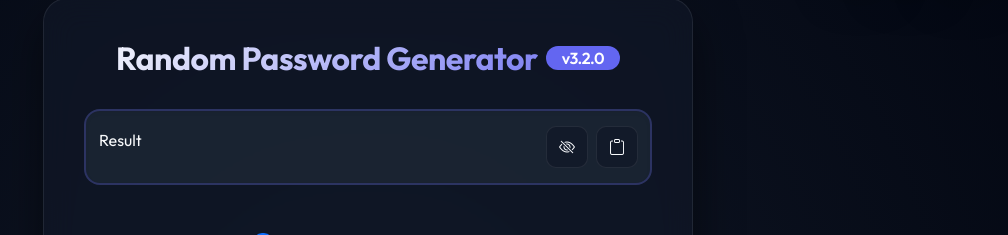
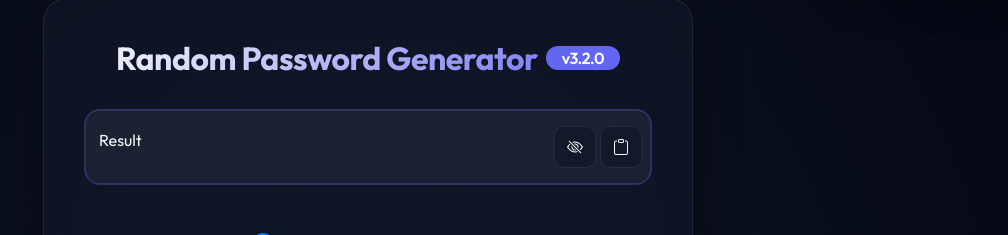
Before and after one commit to AtylaDaSilva/random-password-generator, a React (Create React App) app: page / in a window 1280 px wide. Shown: the part 98-333 px from the top of the page, without its empty margins (272-1280 px from the left). Built offline with nearby package versions, Linux system fonts and the light colour scheme.

Commit message:
fix(UI): Decreased font size & removed weird padding

```diff
--- a/src/components/forms/PasswordForm.jsx
+++ b/src/components/forms/PasswordForm.jsx
@@ -41,7 +41,7 @@ export default function PasswordForm({ state, callbacks }) {
                                     btnVariant="light"
                                 />
                                 <CopyToClipboard
-                                    className="result-btn"
+                                    className="result-btn ms-1 me-2"
                                     btnVariant="light"
                                     tooltip={{ title: "Copy", placement: "bottom" }}
                                     copyContent={formData.result}
--- a/src/components/inputs/ResultInput.jsx
+++ b/src/components/inputs/ResultInput.jsx
@@ -5,7 +5,7 @@ import { Form, FloatingLabel } from "react-bootstrap";
 export default function ResultInput(props) {
     const { formData } = props;
     return (
-        <FloatingLabel label="Result">
+        <FloatingLabel label="Result" className="flex-grow-1">
             <Form.Control
                 type="password"
                 name="result"
--- a/src/css/App.css
+++ b/src/css/App.css
@@ -81,6 +81,7 @@ body {
   transition: all 0.3s ease;
   display: flex;
   align-items: center;
+  justify-content: space-between
 }
 
 .result-group:focus-within {
@@ -90,26 +91,25 @@ body {
 
 #result-input {
   font-family: 'JetBrains Mono', monospace !important;
-  font-size: 1.5rem !important;
+  font-size: 1.1rem !important;
   font-weight: 600;
   letter-spacing: 0.5px;
   border: none !important;
   background: transparent !important;
   box-shadow: none !important;
   color: var(--text-primary) !important;
-  padding-right: 120px !important;
   /* leaves room for action buttons */
   height: 72px !important;
 }
 
 /* Result Input Action Controls */
 .result-actions {
-  position: absolute;
-  right: 12px;
+  /* position: absolute; */
+  /* right: 12px;
   top: 50%;
   transform: translateY(-50%);
   display: flex;
-  gap: 8px;
+  gap: 8px; */
   z-index: 10;
 }
 
```
